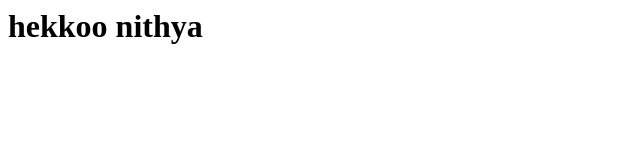
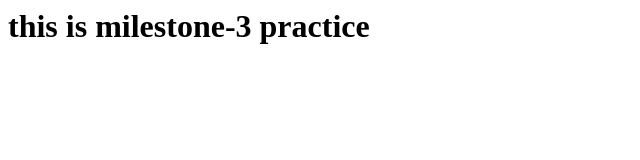
Before and after one commit to Nithya-150204/gitactions, a plain HTML site: page index.html in a window 1280 px wide. Shown: the whole page, without its empty margins (0-640 px from the left). Drawn offline with Linux system fonts and the light colour scheme.

Commit message:
Update index.html

```diff
--- a/index.html
+++ b/index.html
@@ -1 +1 @@
-<h1>hekkoo nithya</h1>
+<h1>this is milestone-3 practice</h1>
```
